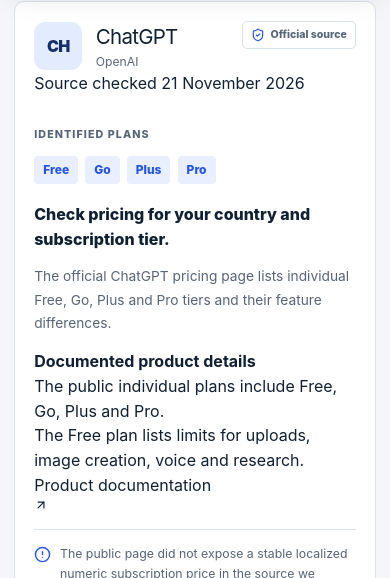
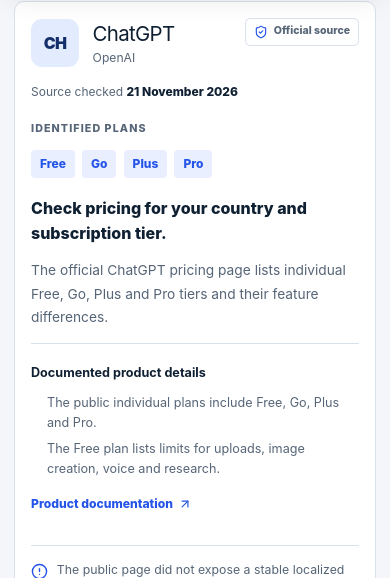
Before and after one commit to syleriofficial/Decodista, a Next.js app: page /ai-tools/pricing in a window 390 px wide. Shown: the part 852-1430 px from the top of the page. Built offline with nearby package versions, Linux system fonts and the light colour scheme; no server answers.

Commit message:
AI Tools: responsive styles for 12 official pricing records and directory shortcuts

```diff
--- a/app/ai-tools/ai-tools.css
+++ b/app/ai-tools/ai-tools.css
@@ -640,3 +640,26 @@
 .ai-tools-alternative-evidence a:hover { text-decoration:underline; }
 .ai-tools-alternative-secondary-card { background:var(--edition-panel); }
 .ai-tools-alternative-secondary-card .ai-tools-alternative-evidence { border-color:var(--line); }
+
+
+/* Twelve-source provider-plan directory: compact links and dated evidence. */
+.ai-tools-price-reviewed { margin:.9rem 0 -.65rem; color:var(--muted); font-size:.75rem; line-height:1.5; }
+.ai-tools-price-reviewed time { font-weight:800; color:var(--ink); }
+.ai-tools-price-card { scroll-margin-top:calc(var(--sticky-nav-height, 76px) + 1rem); }
+.ai-tools-price-capabilities { padding:.95rem 0 .85rem; margin:.7rem 0 0; border-top:1px solid var(--line); }
+.ai-tools-price-capabilities strong { font-size:.79rem; }
+.ai-tools-price-capabilities ul { padding-left:1.15rem; margin:.55rem 0 .65rem; display:grid; gap:.35rem; }
+.ai-tools-price-capabilities li { font-size:.79rem; color:var(--muted); line-height:1.6; overflow-wrap:anywhere; }
+.ai-tools-price-capabilities a { display:inline-flex; align-items:center; gap:.3rem; color:var(--signal); font-size:.76rem; font-weight:800; }
+.ai-tools-price-capabilities a:hover { text-decoration:underline; }
+.ai-tools-card-plans { display:flex; align-items:center; justify-content:space-between; gap:.35rem .65rem; flex-wrap:wrap; font-size:.7rem; line-height:1.55; color:var(--muted); }
+.ai-tools-card-plans > span { min-width:0; overflow-wrap:anywhere; }
+.ai-tools-card-plans a { display:inline-flex; flex:none; align-items:center; gap:.2rem; font-weight:800; color:var(--signal); }
+.ai-tools-card-plans a:hover { text-decoration:underline; }
+.ai-tools-profile-summary dd { overflow-wrap:anywhere; }
+.ai-tools-profile-summary dd a { color:var(--signal); font-weight:800; }
+.ai-tools-profile-summary dd a:hover { text-decoration:underline; }
+@media (max-width: 480px) {
+  .ai-tools-price-card { padding:1rem; }
+  .ai-tools-price-capabilities ul { padding-left:1rem; }
+}
```
